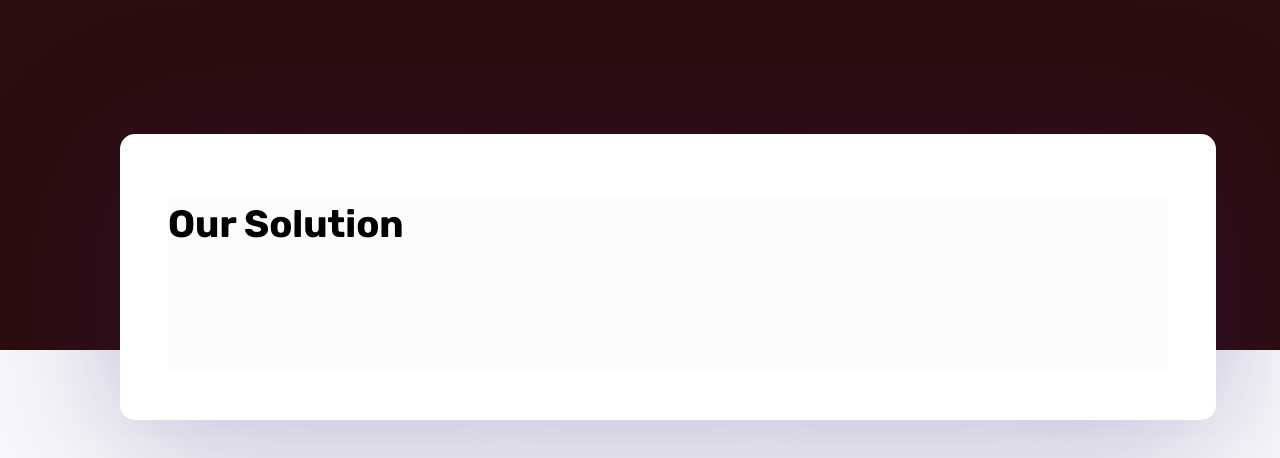
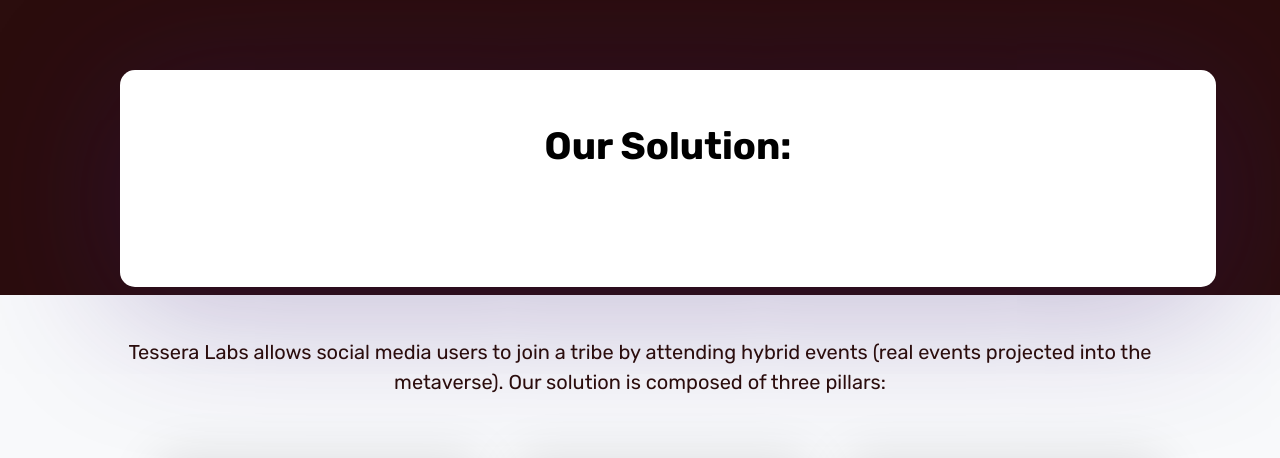
Before and after one commit to tessera-labs/tessera-labs.github.io, a plain HTML site: page index.html in a window 1280 px wide. Shown: the part 1566-2024 px from the top of the page. Drawn offline with nearby package versions, Linux system fonts and the light colour scheme.

Commit message:
Style changes

```diff
--- a/css/styles.css
+++ b/css/styles.css
@@ -642,7 +642,7 @@ a {
 
 .calculate {
   margin: 0 auto;
-  padding: 6.2rem 4.8rem 4.8rem;
+  padding: 4.8rem 4.8rem 4.8rem;
   background-color: white;
   border-radius: 15px;
   -webkit-border-radius: 15px;
@@ -650,9 +650,8 @@ a {
   -ms-border-radius: 15px;
   -o-border-radius: 15px;
   color: black;
-  text-align: left;
   box-shadow: 0 2rem 15rem 0 rgba(57, 23, 119, 0.3);
-  margin-bottom: 10rem;
+  margin-bottom: 5rem;
 }
 
 .calculate__header {
@@ -730,9 +729,7 @@ a {
   .trade-securely {
     padding: 10rem 12rem 10rem;
   }
-  .trade-securely h2 {
-    width: 40ch;
-  }
+
   .calculate {
     width: 100rem;
   }
--- a/index.html
+++ b/index.html
@@ -86,14 +86,10 @@
   <!-- Trade securely -->
   <section class="trade-securely" id="section2">
 
-    <p class="text text--standart text--regular text--muted">
-    </p>
-    <div class="calculate">
-      <div class="calculate__header">
-
-        <h2 class="banner__title">Our Solution</h2>
-      </div>
-
+    <div class="calculate" >
+    <div>
+        <h2 style="  text-align: center" >Our Solution:</h2>
+  </div>
     </div>
     <p class="text--primary">Tessera Labs allows social media users to join a tribe by attending hybrid events
       (real events projected into the metaverse). Our solution is composed of three pillars:</p>
```
